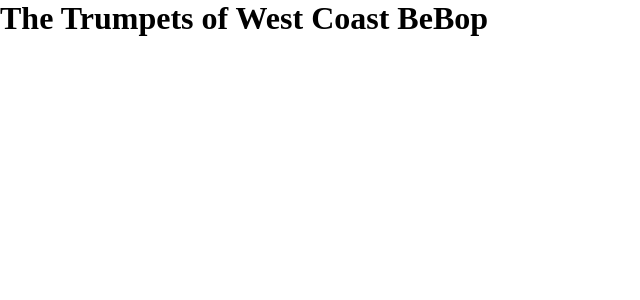
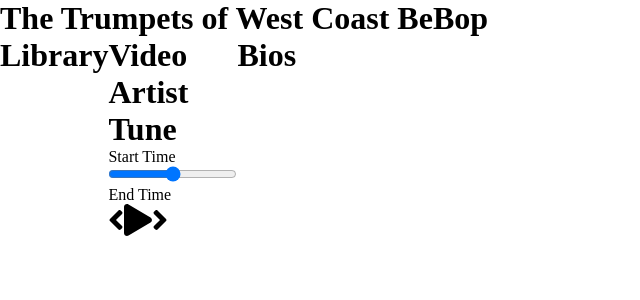
Before and after one commit to planetbutler/west-coast-bop, a React (Create React App) app: page / in a window 1280 px wide. Shown: the top 300 px of the page, without its empty margins (0-640 px from the left). Built offline with nearby package versions, Linux system fonts and the light colour scheme.

Commit message:
added components and layout

```diff
--- a/package.json
+++ b/package.json
@@ -3,6 +3,9 @@
   "version": "0.1.0",
   "private": true,
   "dependencies": {
+    "@fortawesome/fontawesome-svg-core": "^1.2.35",
+    "@fortawesome/free-solid-svg-icons": "^5.15.3",
+    "@fortawesome/react-fontawesome": "^0.1.14",
     "@testing-library/jest-dom": "^5.11.4",
     "@testing-library/react": "^11.1.0",
     "@testing-library/user-event": "^12.1.10",
--- a/src/App.css
+++ b/src/App.css
@@ -3,3 +3,13 @@
   padding: 0;
   box-sizing: border-box;
 }
+
+.body {
+  display: flex;
+  flex-direction: row;
+}
+
+.center {
+  display: flex;
+  flex-direction: column;
+}
--- a/src/App.js
+++ b/src/App.js
@@ -1,10 +1,26 @@
-
 import './App.css';
+//adding components
+import Artist from './components/Artist';
+import MusicPlayer from './components/MusicPlayer';
+import Library from './components/Library';
+import Bio from './components/Bio';
 
 function App() {
   return (
     <div className="App">
       <h1>The Trumpets of West Coast BeBop</h1>
+      <div className="body">
+        <div>
+          <Library/>
+        </div>
+        <div className="center">
+          <Artist/>
+          <MusicPlayer/>
+        </div>
+        <div>
+          <Bio/>
+        </div>
+      </div>
     </div>
   );
 }
--- /dev/null
+++ b/src/components/Artist.js
@@ -0,0 +1,13 @@
+import React from 'react'
+
+const Artist = () => {
+    return (
+        <div className="artist">
+            <h1>Video</h1>
+            <h1>Artist</h1>
+            <h1>Tune</h1>
+        </div>
+    )
+}
+
+export default Artist
--- /dev/null
+++ b/src/components/Bio.js
@@ -0,0 +1,11 @@
+import React from 'react'
+
+const Bio = () => {
+    return (
+        <div>
+            <h1>Bios</h1>
+        </div>
+    )
+}
+
+export default Bio
--- /dev/null
+++ b/src/components/Library.js
@@ -0,0 +1,11 @@
+import React from 'react'
+
+const Library = () => {
+    return (
+        <div>
+            <h1>Library</h1>
+        </div>
+    )
+}
+
+export default Library
--- /dev/null
+++ b/src/components/MusicPlayer.js
@@ -0,0 +1,22 @@
+import React from 'react'
+import { FontAwesomeIcon } from '@fortawesome/react-fontawesome'
+import { faPlay, faPause, faAngleLeft, faAngleRight, faVolumeMute, faVolume } from '@fortawesome/free-solid-svg-icons'
+
+const MusicPlayer = () => {
+    return (
+        <div className="music-player">
+            <div className="time-control">
+                <p>Start Time</p>
+                <input type="range" />
+                <p>End Time</p>
+            </div>
+            <div className="play-control">
+                <FontAwesomeIcon className="skip-back" size="2x" icon={ faAngleLeft } />
+                <FontAwesomeIcon className="play" size="2x" icon={ faPlay } />
+                <FontAwesomeIcon className="skip-forward" size="2x" icon={ faAngleRight } />
+            </div>
+        </div>
+    )
+}
+
+export default MusicPlayer
```
Also changed, not shown: 2 other files (tests, documents, lock files or other folders).
